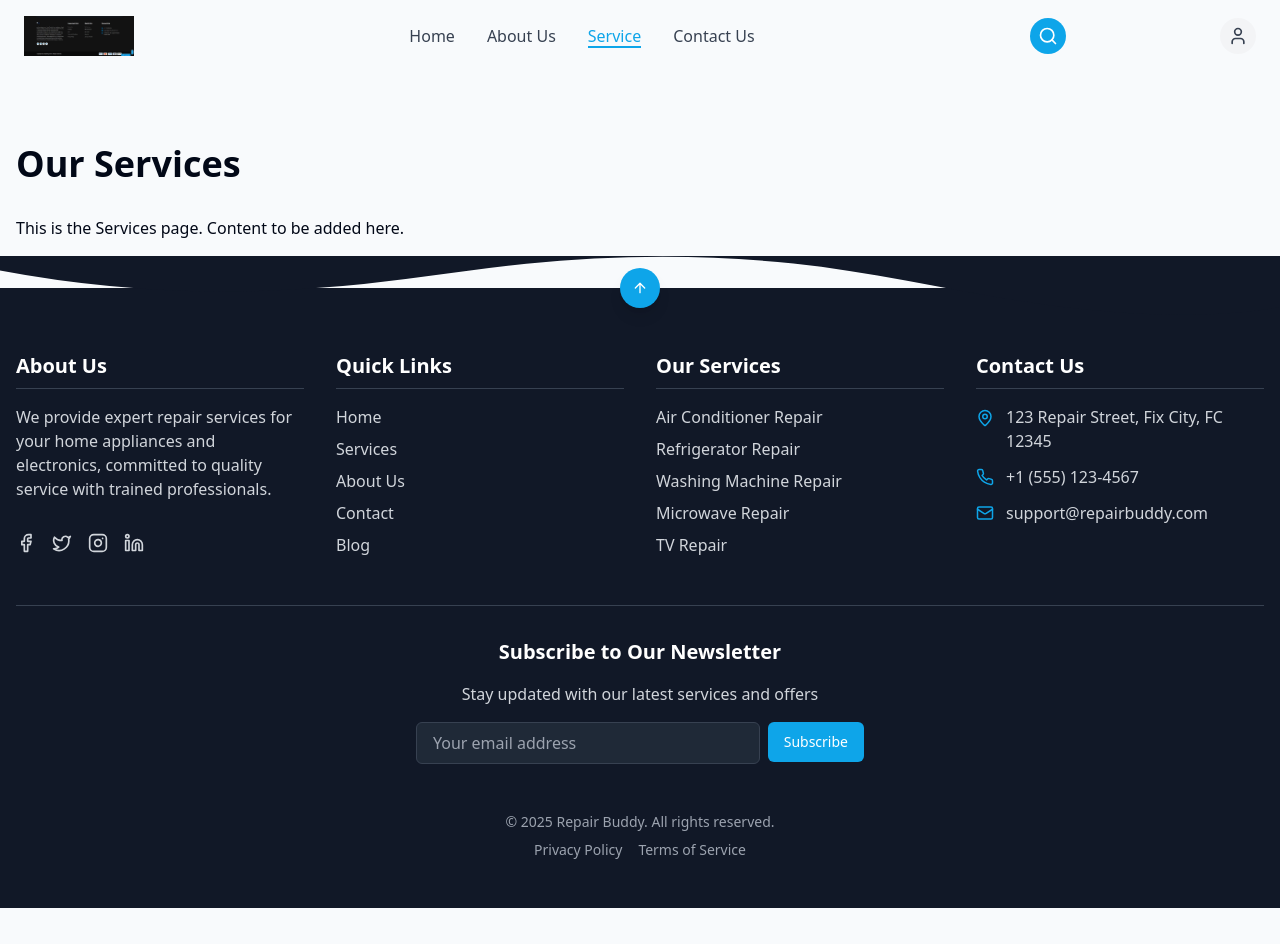
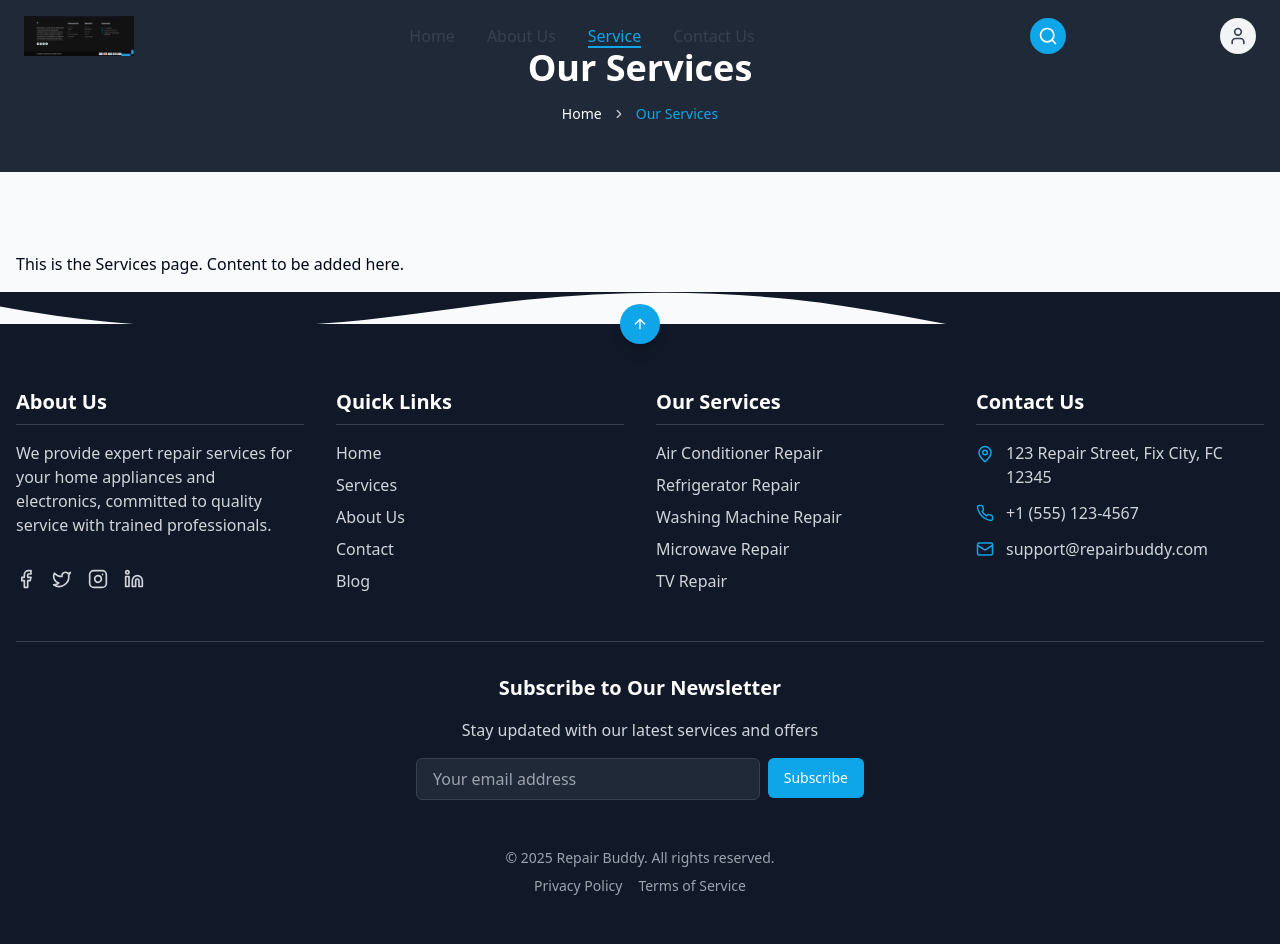
Before and after one commit to deepak748030/Electric-Solutions, a React (Vite) app: page /services in a window 1280 px wide. Before the commit the page ends 908 px from the top, so only its background shows below. Built offline with nearby package versions, Linux system fonts and the light colour scheme.

Commit message:
Add breadcrumbs to pages
Add breadcrumbs to the About Us, Services, and Contact Us pages.

```diff
--- a/src/pages/About.tsx
+++ b/src/pages/About.tsx
@@ -1,17 +1,44 @@
-
 import React from 'react';
 import Navbar from '@/components/layout/Navbar';
 import Footer from '@/components/layout/Footer';
 import { Link } from 'react-router-dom';
 import { ArrowRight, Clock, MapPin, Phone, Star, Check } from 'lucide-react';
 import Button from '@/components/common/Button';
+import {
+  Breadcrumb,
+  BreadcrumbList,
+  BreadcrumbItem,
+  BreadcrumbLink,
+  BreadcrumbSeparator,
+  BreadcrumbPage
+} from '@/components/ui/breadcrumb';
 
 const About = () => {
   return (
     <div className="min-h-screen flex flex-col">
       <Navbar />
 
-      <main className="flex-grow pt-24">
+      {/* Breadcrumb Banner */}
+      <div className="bg-gray-800 py-12 mb-8">
+        <div className="container mx-auto px-4">
+          <h1 className="text-3xl md:text-4xl font-bold text-white text-center mb-4">About Us</h1>
+          <Breadcrumb className="justify-center">
+            <BreadcrumbList className="justify-center text-gray-300">
+              <BreadcrumbItem>
+                <BreadcrumbLink as={Link} to="/" className="text-white hover:text-brand-blue">
+                  Home
+                </BreadcrumbLink>
+              </BreadcrumbItem>
+              <BreadcrumbSeparator />
+              <BreadcrumbItem>
+                <BreadcrumbPage className="text-brand-blue">About Us</BreadcrumbPage>
+              </BreadcrumbItem>
+            </BreadcrumbList>
+          </Breadcrumb>
+        </div>
+      </div>
+
+      <main className="flex-grow">
         {/* Hero Section */}
         <section className="bg-gradient-to-b from-blue-50 to-white py-16 md:py-24">
           <div className="container mx-auto px-4">
--- a/src/pages/Contact.tsx
+++ b/src/pages/Contact.tsx
@@ -6,6 +6,15 @@ import { MapPin, Phone, Mail, Clock, Send, User } from 'lucide-react';
 import { Textarea } from '@/components/ui/textarea';
 import Button from '@/components/common/Button';
 import { useToast } from '@/hooks/use-toast';
+import { Link } from 'react-router-dom';
+import {
+  Breadcrumb,
+  BreadcrumbList,
+  BreadcrumbItem,
+  BreadcrumbLink,
+  BreadcrumbSeparator,
+  BreadcrumbPage
+} from '@/components/ui/breadcrumb';
 
 const Contact = () => {
   const { toast } = useToast();
@@ -48,7 +57,27 @@ const Contact = () => {
     <div className="min-h-screen flex flex-col">
       <Navbar />
 
-      <main className="flex-grow pt-24">
+      {/* Breadcrumb Banner */}
+      <div className="bg-gray-800 py-12 mb-8">
+        <div className="container mx-auto px-4">
+          <h1 className="text-3xl md:text-4xl font-bold text-white text-center mb-4">Contact Us</h1>
+          <Breadcrumb className="justify-center">
+            <BreadcrumbList className="justify-center text-gray-300">
+              <BreadcrumbItem>
+                <BreadcrumbLink as={Link} to="/" className="text-white hover:text-brand-blue">
+                  Home
+                </BreadcrumbLink>
+              </BreadcrumbItem>
+              <BreadcrumbSeparator />
+              <BreadcrumbItem>
+                <BreadcrumbPage className="text-brand-blue">Contact Us</BreadcrumbPage>
+              </BreadcrumbItem>
+            </BreadcrumbList>
+          </Breadcrumb>
+        </div>
+      </div>
+
+      <main className="flex-grow">
         {/* Contact Info Section */}
         <section className="py-12 md:py-20 bg-gradient-to-b from-blue-50 to-white">
           <div className="container mx-auto px-4">
--- a/src/pages/Services.tsx
+++ b/src/pages/Services.tsx
@@ -2,15 +2,43 @@
 import React from 'react';
 import Navbar from '@/components/layout/Navbar';
 import Footer from '@/components/layout/Footer';
+import {
+  Breadcrumb,
+  BreadcrumbList,
+  BreadcrumbItem,
+  BreadcrumbLink,
+  BreadcrumbSeparator,
+  BreadcrumbPage
+} from '@/components/ui/breadcrumb';
+import { Link } from 'react-router-dom';
 
 const Services = () => {
   return (
     <div className="min-h-screen flex flex-col">
       <Navbar />
 
-      <main className="flex-grow pt-24">
+      {/* Breadcrumb Banner */}
+      <div className="bg-gray-800 py-12 mb-8">
+        <div className="container mx-auto px-4">
+          <h1 className="text-3xl md:text-4xl font-bold text-white text-center mb-4">Our Services</h1>
+          <Breadcrumb className="justify-center">
+            <BreadcrumbList className="justify-center text-gray-300">
+              <BreadcrumbItem>
+                <BreadcrumbLink as={Link} to="/" className="text-white hover:text-brand-blue">
+                  Home
+                </BreadcrumbLink>
+              </BreadcrumbItem>
+              <BreadcrumbSeparator />
+              <BreadcrumbItem>
+                <BreadcrumbPage className="text-brand-blue">Our Services</BreadcrumbPage>
+              </BreadcrumbItem>
+            </BreadcrumbList>
+          </Breadcrumb>
+        </div>
+      </div>
+
+      <main className="flex-grow">
         <div className="container mx-auto px-4 py-12">
-          <h1 className="text-4xl font-bold mb-8 animate-fade-in">Our Services</h1>
           <div className="prose max-w-none animate-fade-in">
             <p>This is the Services page. Content to be added here.</p>
           </div>
```
